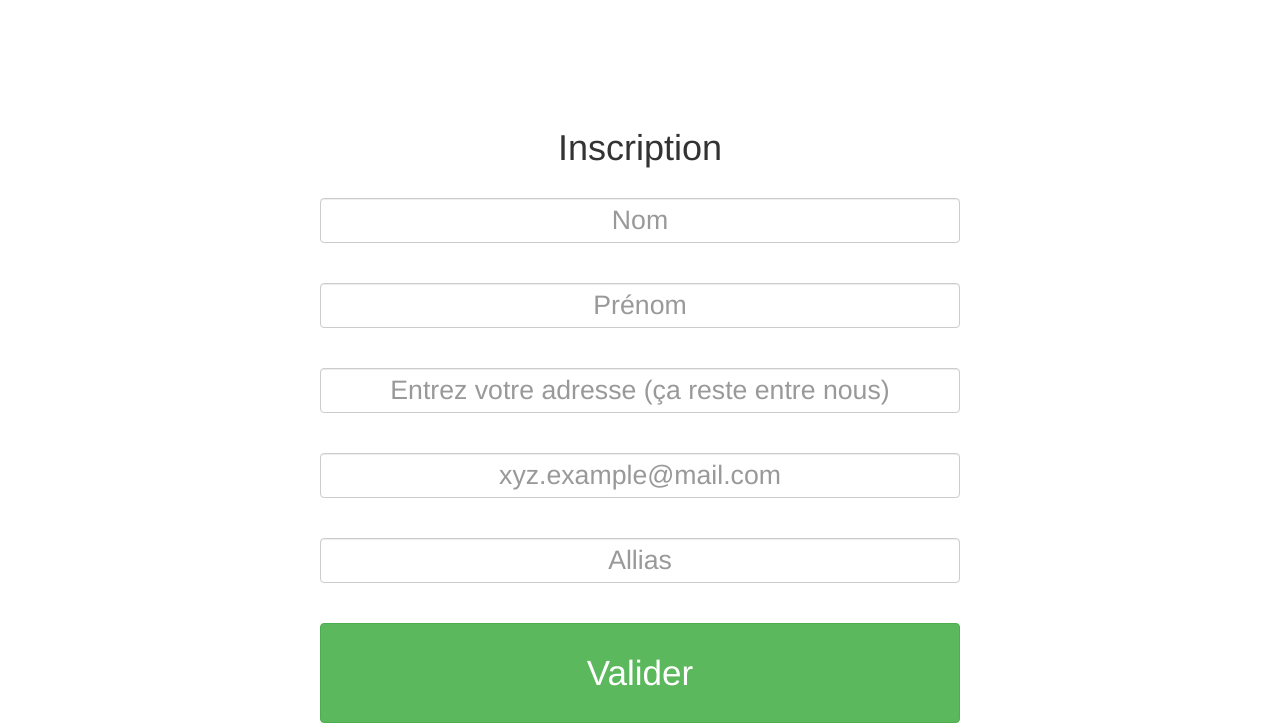
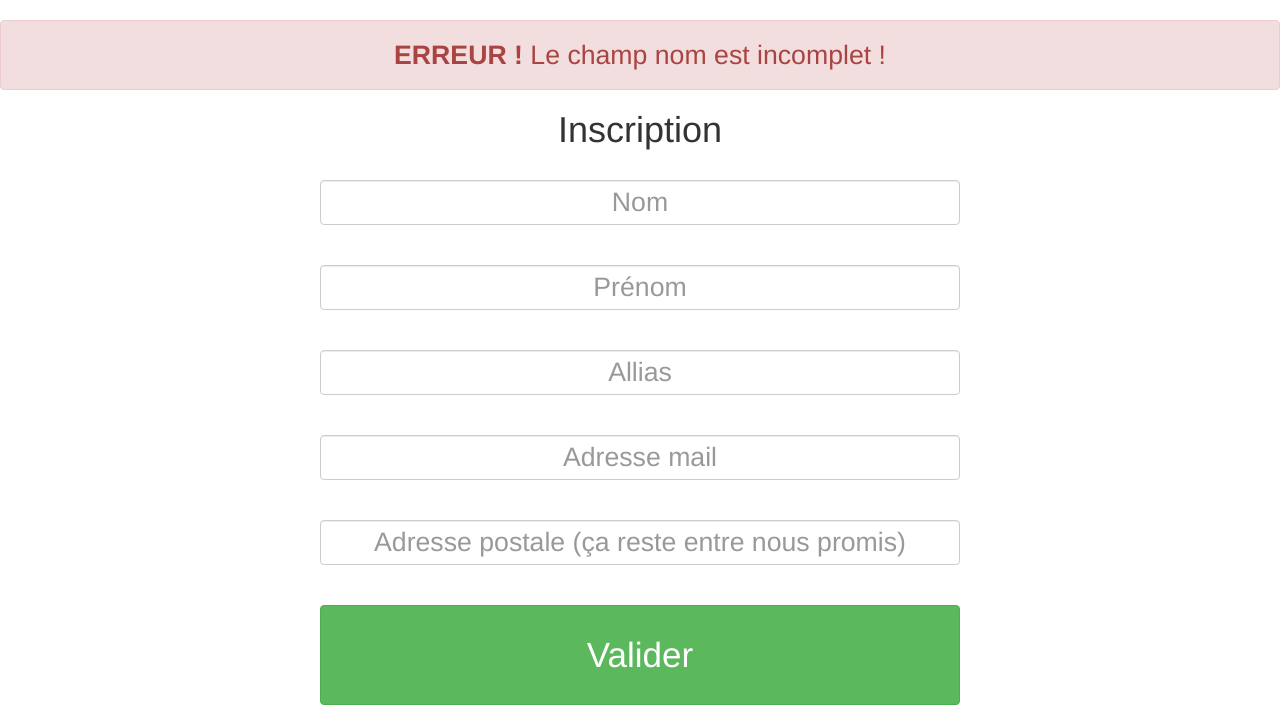
Before and after one commit to dicowenza/PACI, a PHP site: page /vues/inscription_vue.php?missing=nom&nom=&prenom=&pseudo=&email=&adresse=&latitude=&longitude= in a window 1280 px wide. Shown: the part 79-804 px from the top of the page. Run offline with PHP 8.4, Linux system fonts and the light colour scheme; some libraries are stand-ins or nearby versions.

Commit message:
ajout adresse, latitude et longitude dans BDD + correction affichae inscription

```diff
--- a/mvc_projet/controleurs/finalisationInscription_controleur.php
+++ b/mvc_projet/controleurs/finalisationInscription_controleur.php
@@ -1,5 +1,5 @@
 <?php
 	echo 'ici';
-	header("Location: ../vues/finalisationInscription_vue.php");
+	header('Location: ../vues/inscription_vue.php?successfulSignin');
 
 ?>
--- a/mvc_projet/models/inscription_model.php
+++ b/mvc_projet/models/inscription_model.php
@@ -12,7 +12,7 @@
 	#$nw_user=new User()
 	#$db_connexion->inscription(nw_user);
 	$rand = rand(100000000, 999999999);
-	$_SESSION['db_connexion']->inscription($nom,$prenom,$pseudo,$mail,$rand);
+	$_SESSION['db_connexion']->inscription($nom,$prenom,$pseudo,$mail,$adresse,$latitude,$longitude,$rand);
 
 	include_once("sendMail_model.php");
 
--- a/mvc_projet/vues/connexion_vue.php
+++ b/mvc_projet/vues/connexion_vue.php
@@ -29,11 +29,11 @@
   <div align="center" style="margin-top: 10%">
     <h1 align="center" >Connexion</h1><br>
     <form method="post" action="../controleurs/connexion_controleur.php">
-		<input type="text" class="form-control" id="login" name="login" placeholder="Pseudo ou email" style="width:20%; height:15%; text-align:center; font-size:20pt;">
+		<input type="text" class="form-control" id="login" name="login" placeholder="Pseudo ou email" style="width:50%; height:15%; text-align:center; font-size:20pt;">
 		<br><br>
-    <input type="password" class="form-control" id="password" name="password" placeholder="Mot de passe" style="width:20%; height:15%; text-align:center; font-size:20pt;">
+    <input type="password" class="form-control" id="password" name="password" placeholder="Mot de passe" style="width:50%; height:15%; text-align:center; font-size:20pt;">
     <br><br>
-    <input type="submit" value="Se connecter" class="btn btn-success" style="font-size: 35px ! important; width: 30%; height: 100px;">
+    <input type="submit" value="Se connecter" class="btn btn-success" style="font-size: 35px ! important; width: 50%; height: 100px;">
     </form>
     <a href="passwordIsForgotten_vue.php"><h1>mot de passe oublié?</h1></a>
   </div>
--- a/mvc_projet/vues/inscription_vue.php
+++ b/mvc_projet/vues/inscription_vue.php
@@ -14,29 +14,36 @@
 <script type="text/javascript">
 </script>
 
-<body text-align="center">
+<body align="center" text-align="center">
   <?php
     include_once ("navbar.php");
   ?>
 
   <?php
-  if (isset($_GET["empty_fields"])){
-    $message='Remplissez tous les champs svp';
-    echo '<script type="text/javascript">window.alert("'.$message.'");</script>';
-  }
+    if (isset($_GET["missing"])){
+      $message = "Le champ ".$_GET["missing"]." est incomplet !";
+      echo '<div style="font-size:20pt;text-align: center;" class="alert alert-danger">
+        <strong>ERREUR !</strong> '.$message.'</div>';
+    }else if(isset($_GET["successfulSignin"]))
+      echo '<div style="font-size:20pt;text-align: center;" class="alert alert-success">
+        <strong>BRAVO ! </strong>Un mail a été envoyé sur votre adresse mail, regardez vos mails et cliquez sur le lien pour pouvoir finaliser l\'inscription.</div>';
   ?>
 
-  <div align="center" style="margin-top: 10%">
+  <div align="center">
     <h1 align="center">Inscription</h1><br>
     <form method="post" action="../controleurs/inscription_controleur.php">
 		<input type="text" class="form-control" id="nom" name="nom" placeholder="Nom" style="width:50%; height:15%; text-align:center; font-size:20pt;">
     <br><br>
     <input type="text" class="form-control" id="prenom" name="prenom" placeholder="Prénom" style="width:50%; height:15%; text-align:center; font-size:20pt;">
     <br><br>
+    <input type="text" class="form-control" id="pseudo" name="pseudo" placeholder="Allias" style="width:50%; height:15%; text-align:center; font-size:20pt;">
+    <br><br>
+    <input type="text" class="form-control" id="email" name="email" placeholder="Adresse mail" style="width:50%; height:15%; text-align:center; font-size:20pt;">
+    <br><br>
 
 
     <!-- Champ pour l'adresse avec auto completion -->
-    <input id="pac-input"  name="address" class="form-control" type="text" placeholder="Entrez votre adresse (ça reste entre nous)" style="width:50%; height:15%; text-align:center; font-size:20pt;">
+    <input id="adresse"  name="adresse" class="form-control" type="text" placeholder="Adresse postale (ça reste entre nous promis)" style="width:50%; height:15%; text-align:center; font-size:20pt;">
     <div id="map"></div>
     <script>
       function initMap() {
@@ -45,7 +52,7 @@
             new google.maps.LatLng(44.822751, -0.537646)
         );
 
-        var input = document.getElementById('pac-input');
+        var input = document.getElementById('adresse');
         var options = {
           bounds: cityBounds,
           types: ['geocode'],
@@ -53,30 +60,40 @@
         };
         var autocomplete = new google.maps.places.Autocomplete(input, options);
         autocomplete.addListener('place_changed', function() {
-        var place = autocomplete.getPlace();
-          if (!place.geometry) {
-            window.alert("Cette adresse est fausse, arretez de tricher svp : '" + place.name + "'");
-            return;
-          }
-          window.alert("latitude " + place.geometry.location.lat() + " longittude : " + place.geometry.location.lng());
+          var place = autocomplete.getPlace();
+          document.getElementById('inputLat').value = place.geometry ? place.geometry.location.lat() : "";
+          document.getElementById('inputLng').value = place.geometry ? place.geometry.location.lng() : "";
         });
       }
     </script>
     <script src="https://maps.googleapis.com/maps/api/js?key=AIzaSyCNfIpY1HskI6EdkVAMVwb9QwULRc-VPUk&libraries=places&callback=initMap"async defer></script>
 
+    <input id="inputLat" name="adresseLatitude" type="hidden" value="">
+    <input id="inputLng" name="adresseLongitude" type="hidden" value="">
+    <input type="hidden" id="type" name="type" value="confirmation">
+    <br><br>
 
 
-    <br><br>
-    <input type="text" class="form-control" id="email" name="email" placeholder="xyz.example@mail.com" style="width:50%; height:15%; text-align:center; font-size:20pt;">
-    <br><br>
-    <input type="text" class="form-control" id="pseudo" name="pseudo" placeholder="Allias" style="width:50%; height:15%; text-align:center; font-size:20pt;">
-    <br><br>
-    <input type="hidden" id="type" name="type" value="confirmation">
     <!--<input type="password" class="form-control" id="password" name="password" placeholder="Mot de passe" style="width:20%; height:15%; text-align:center; font-size:20pt;">
     <br><br>!-->
     <input type="submit" value="Valider" class="btn btn-success" style="font-size: 35px ! important; width: 50%; height: 100px;">
+    <br><br>
     </form>
   </div>
 
+  <?php
+
+    echo "<script type=\"text/javascript\">
+            document.getElementById('nom').value = '".(isset($_GET["nom"]) ? $_GET["nom"] : "")."';
+            document.getElementById('prenom').value = '".(isset($_GET["prenom"]) ? $_GET["prenom"] : "")."';
+            document.getElementById('pseudo').value = '".(isset($_GET["pseudo"]) ? $_GET["pseudo"] : "")."';
+            document.getElementById('email').value = '".(isset($_GET["email"]) ? $_GET["email"] : "")."';
+            document.getElementById('adresse').value = '".(isset($_GET["adresse"]) ? $_GET["adresse"] : "")."';
+            document.getElementById('inputLat').value = '".(isset($_GET["latitude"]) ? $_GET["latitude"] : "")."';
+            document.getElementById('inputLng').value = '".(isset($_GET["longitude"]) ? $_GET["longitude"] : "")."';
+          </script>
+        ";
+  ?>
+
 </body>
 </html>
```
Also changed, not shown: mvc_projet/controleurs/inscription_controleur.php (+24 -10 lines), mvc_projet/models/data/connexion_db_obj.php (+5 -2 lines), mvc_projet/vues/finalisationInscription_vue.php (deleted, +0 -24 lines), mvc_projet/vues/index.php (+7 -3 lines).
